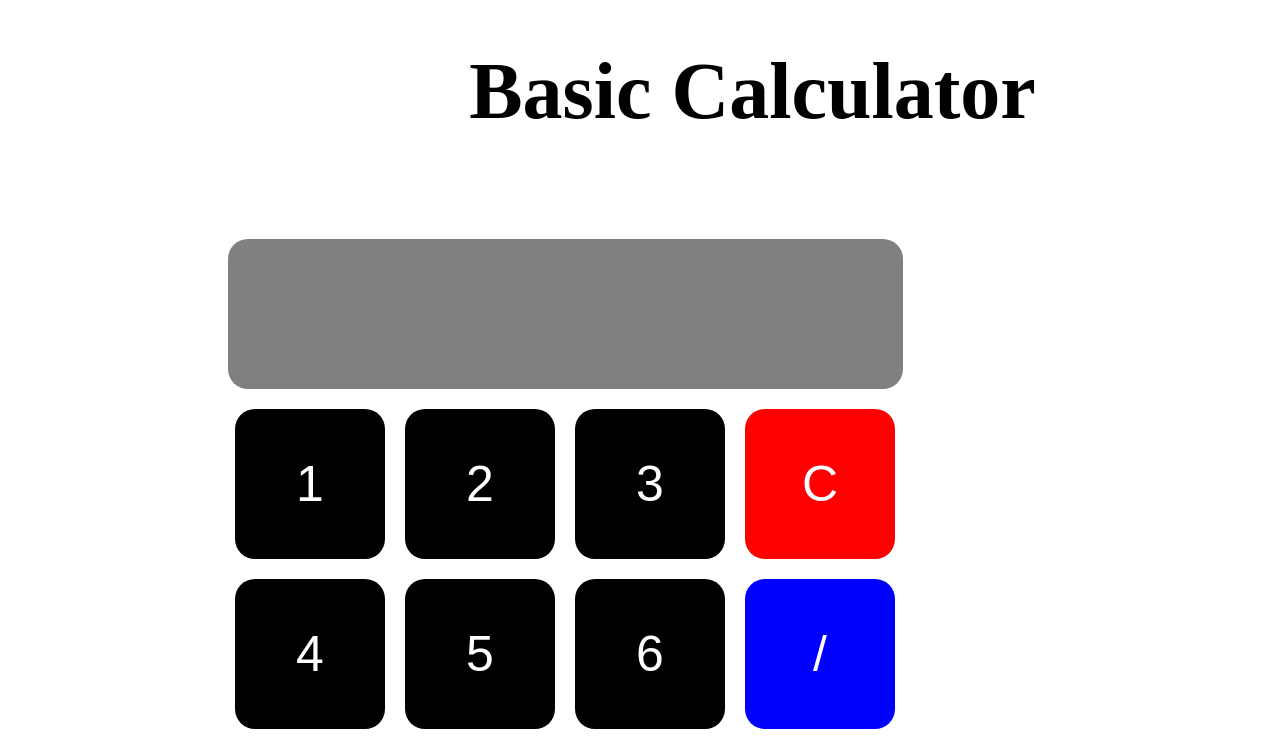
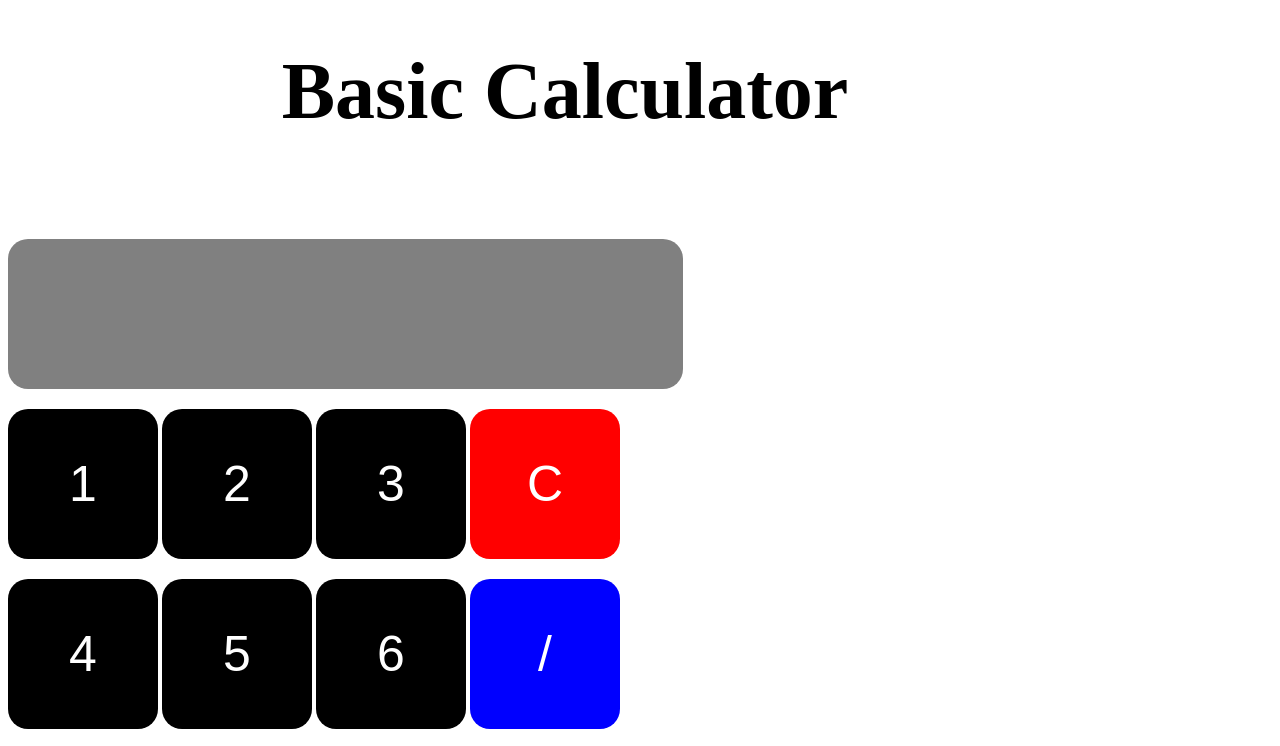
Before and after one commit to benedictchauke/Calculator, a plain HTML site: page index.html in a window 1280 px wide. Shown: the top 746 px of the page. Drawn offline with Linux system fonts and the light colour scheme.

Commit message:
aligning objects to center

```diff
--- a/style.css
+++ b/style.css
@@ -12,13 +12,12 @@ input {
 h1 {
     text-align: center;
     font-size: 80px;
-    margin-left: 225px;
+    margin-right: 150px;
     margin-top: 20px;
 }
 
 #myform {
-    text-align: center;
-    font-size: 80px;
-    margin-right: 150px;
+
+    margin-right: 225px;
     margin-top: 20px;
 }
```
